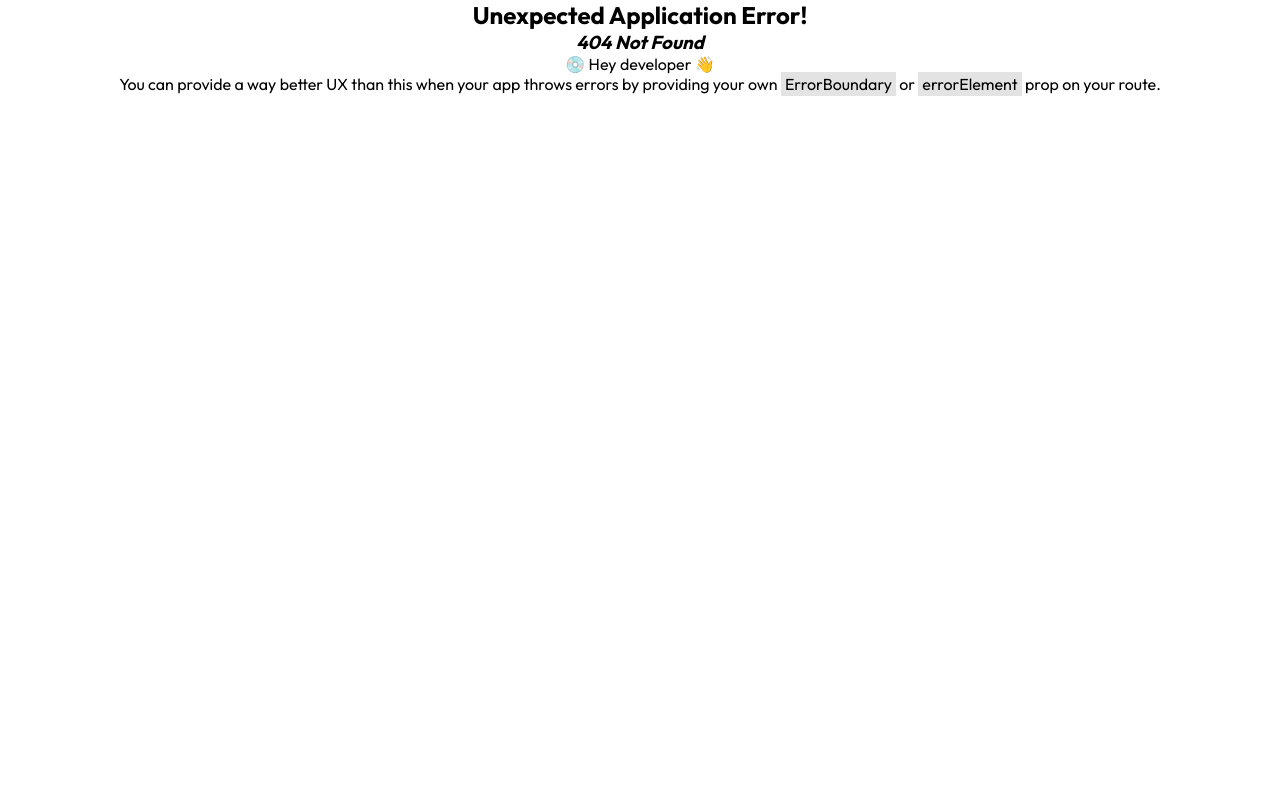
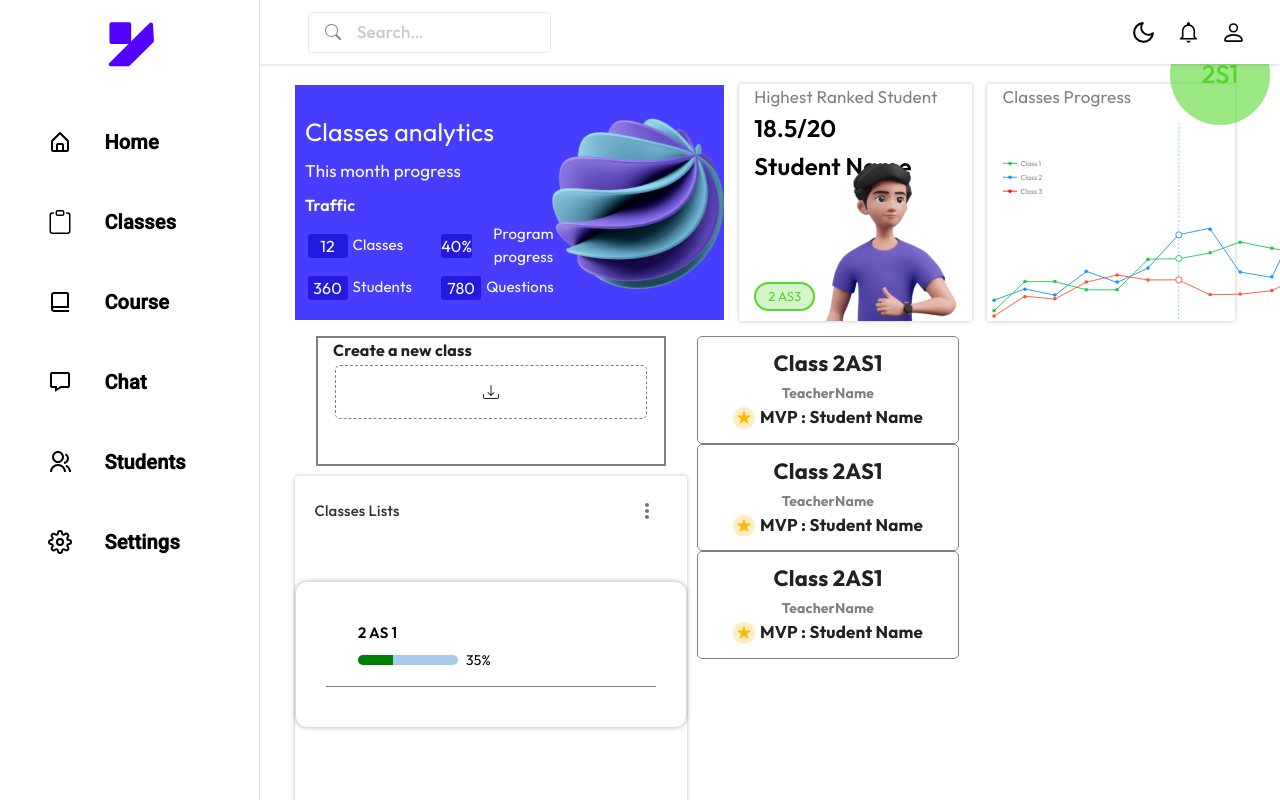
Before and after one commit to anesszereg/Junction_X_F, a React (Vite) app: page /TeacherDashboard/classes in a window 1280 px wide. Before the commit this address had no page. Built offline with nearby package versions, Linux system fonts and the light colour scheme.

Commit message:
fix the teacher dashboard

```diff
--- a/src/Components/DashboardTeacher/ClassesDashboard/Classesdashboard.jsx
+++ b/src/Components/DashboardTeacher/ClassesDashboard/Classesdashboard.jsx
@@ -8,13 +8,31 @@ import AnalyticsCard from '../HomeDashboard/AnalyticsCard';
 import BestStudent from '../HomeDashboard/BestStudent';
 import ClassCart from './ClassCart';
 import MVPCard from './MVPCard';
+import { Box } from '@mui/material';
+import Sidebar from '../nav/Sidebar';
+import { useState } from 'react';
 
 const Classesdashboard = () => {
+
+  const [selectedComponent, setSelectedComponent] = useState('Home'); // Initialize with 'Home'
+
+  // Define a function to change the selected component
+  const handleComponentChange = (componentName) => {
+    setSelectedComponent(componentName);
+  };
   return (
+    <>
+    <Sidebar onSelectComponent={handleComponentChange} />
+    <Box marginTop={'64px'}>
+
+
+
+
     <div style={{ marginLeft: '250px', padding: '20px' }}>
       <div className="firstLine classes">
         <AnalyticsCard/>
         <BestStudent/>
+
         <div className="classProgress">
           <h4>Classes Progress</h4>
           <img src={ClassGraph} />
@@ -49,6 +67,8 @@ const Classesdashboard = () => {
         </div>
       </div>
     </div>
+    </Box>
+    </>
   );
 };
 
--- a/src/Components/DashboardTeacher/CourseDashboard/CourseDashboard.jsx
+++ b/src/Components/DashboardTeacher/CourseDashboard/CourseDashboard.jsx
@@ -1,12 +1,25 @@
+import { useState } from 'react';
 import '../ClassesDashboard/ClassesDashboard.css';
 import '../HomeDashboard/HomeDashboard.css';
+import Sidebar from '../nav/Sidebar';
 import AbouTrackCard from './AbouTrackCard';
 import './CourseBoard.css';
 import CourseCard from './CourseCard';
 
 const CourseDashboard = () => {
+  const [selectedComponent, setSelectedComponent] = useState('Home'); // Initialize with 'Home'
+
+  // Define a function to change the selected component
+  const handleComponentChange = (componentName) => {
+    setSelectedComponent(componentName);
+  };
+
   return (
-    <div style={{ marginLeft: '250px', padding: '20px' }}>
+    <>
+      <Sidebar onSelectComponent={handleComponentChange} />
+
+
+    <div style={{ marginLeft: '250px', marginTop:'130px', padding: '20px' }}>
       <div className="firstLine coursedashboard">
         <div className="moduleCourses coursedashboard">
           <h3>My Courses</h3>
@@ -31,6 +44,7 @@ const CourseDashboard = () => {
         </div>
       </div>
     </div>
+    </>
   );
 };
 
--- a/src/Components/DashboardTeacher/nav/Sidebar.jsx
+++ b/src/Components/DashboardTeacher/nav/Sidebar.jsx
@@ -19,6 +19,7 @@ import { RiGroupLine } from 'react-icons/ri';
 import { FiSettings, FiMoon } from 'react-icons/fi';
 import { IoMdNotificationsOutline } from 'react-icons/io';
 import logo from '../../../assets/Svgs/logo.svg'
+import { Link } from 'react-router-dom';
 
 const drawerWidth = 260;
 
@@ -74,9 +75,11 @@ const menuItems = [
       />
     ),
     key: 'home',
+    path:'/'
   },
   {
     text: 'Classes',
+    path:'/TeacherDashboard/classes',
     icon: (
       <BsClipboard
         style={{
@@ -100,6 +103,7 @@ const menuItems = [
       />
     ),
     key: 'course',
+    path:'/TeacherDashboard/course'
   },
   {
     text: 'Chat',
@@ -112,6 +116,7 @@ const menuItems = [
         }}
       />
     ),
+    path:'/chat'
   },
   {
     text: 'Students',
@@ -124,6 +129,7 @@ const menuItems = [
         }}
       />
     ),
+    path:'/Student'
   },
   {
     text: 'Settings',
@@ -136,6 +142,7 @@ const menuItems = [
         }}
       />
     ),
+    path:'/Settings'
   },
 ];
 
@@ -242,12 +249,14 @@ function Sidebar({ onSelectComponent }) {
 
                 {React.cloneElement(item.icon, { style: { color:selectedItem === index ? 'white' : 'black' , height:'24px' ,width:'24px'} })}
                 </ListItemIcon>
+                <Link to={item.path}  style={{textDecoration:'none' , color:'#000'}}>
                 <ListItemText
                   primary={item.text}
                   primaryTypographyProps={{
                     style: { fontWeight: 'bold', fontSize: '20px' },
                   }}
-                />
+                  />
+                  </Link>
               </ListItemButton>
             </ListItem>
           ))}
--- a/src/Pages/dashboard-teacher/TeacherDashboard.jsx
+++ b/src/Pages/dashboard-teacher/TeacherDashboard.jsx
@@ -19,8 +19,8 @@ const TeacherDashboard = () => {
       <Sidebar onSelectComponent={handleComponentChange} />
       <Box marginTop={'64px'}>
       <HomeDashboard />
-        <Classesdashboard/>
-        <CourseDashboard />
+        {/* <Classesdashboard/>
+        <CourseDashboard /> */}
       </Box>
     </>
   );
```
Also changed, not shown: src/main.jsx (+10 -0 lines).
